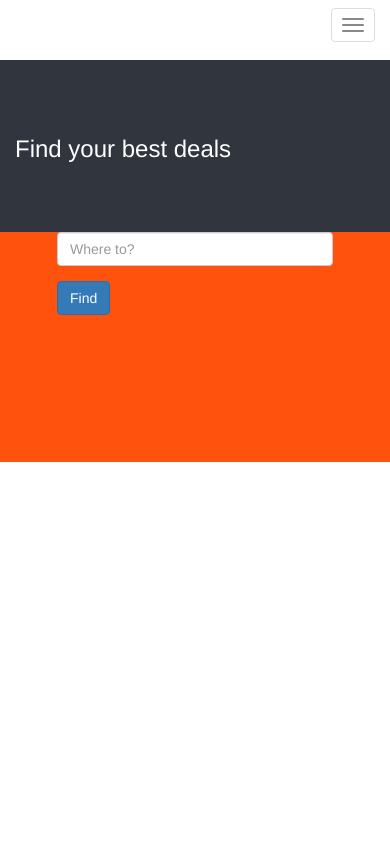
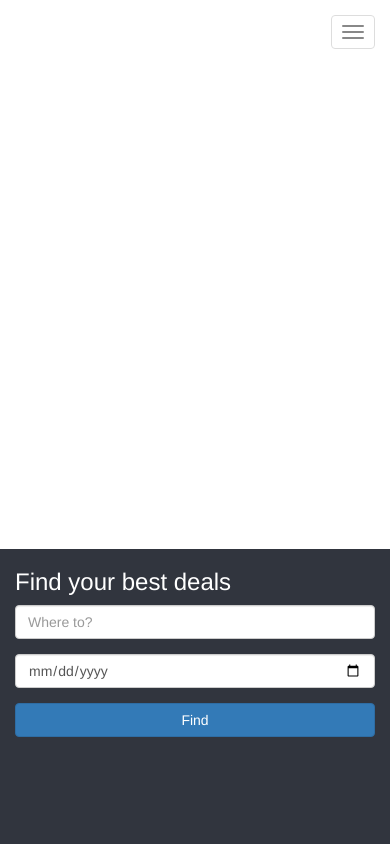
Before and after one commit to deal-thief/deal-thief, a Python web app: template deal_thief/templates/home.html in a window 390 px wide. Run offline with Jinja, Linux system fonts and the light colour scheme; the template is opened without the code that fills it, so the values that code supplies are empty; some libraries are stand-ins or nearby versions.

Commit message:
fix form display on mobile

```diff
--- a/deal_thief/static/assets/css/layout.css
+++ b/deal_thief/static/assets/css/layout.css
@@ -0,0 +1,3 @@
+#home-page {
+	height: 100vh;
+}
--- a/deal_thief/static/assets/css/modules.css
+++ b/deal_thief/static/assets/css/modules.css
@@ -3,10 +3,13 @@
 	border-color: transparent;
 }
 
+.navbar-default .navbar-header {
+	color: #FFF;
+	padding-top: 0.5em;
+}
+
 .navbar-default .navbar-brand {
-	color: #FFF;
 	padding: 0;
-	padding-top: 0.5em;
 }
 
 .navbar-default .navbar-brand img {
@@ -17,28 +20,23 @@
 	color: #FFF;
 }
 
-#search-section {
-	min-height: 230px;
-	background-color: #31353e;
+#navbar {
+	padding-top: 0.5em
 }
 
-#search-section #search-title {
-	padding-top: 4em;
+#slider {
+	height: 65%;
 }
 
-#search-section #search-form-container {
-	min-height: 230px;
-	background: #FF530D;
+#search-section {
+	height: 35%;
+	background-color: #31353e;
 }
 
 #search-section h3 {
 	color: #FFF
 }
 
-#search-section #search-form {
-	margin: 3em;
-	margin-top: 5em;
-}
 
 .form-signin {
   max-width: 330px;
@@ -80,3 +78,34 @@
   border-top-left-radius: 0;
   border-top-right-radius: 0;
 }
+
+
+@media only screen and (max-width: 767px) {
+	#search-form .btn {
+		width: 100%;
+	}
+}
+
+@media only screen and (min-width: 767px) {
+	#slider {
+		height: 75%;
+	}
+
+	#search-section {
+		height: 25%;
+	}
+
+	#search-section #search-title {
+		padding-top: 4em;
+	}
+
+	#search-section #search-form {
+		margin: 3em;
+		margin-top: 5em;
+	}
+
+	#search-section #search-form-container {
+		background: #FF530D;
+		height: 100%
+	}
+}
--- a/deal_thief/templates/home.html
+++ b/deal_thief/templates/home.html
@@ -10,7 +10,7 @@
 
 {% block body %}
 
-<main id="content" class="container-fluid">
+<main id="home-page" class="container-fluid">
   <section id="slider" class="row">
 		<div class="master-slider ms-skin-default" id="hotdeals-slider">
 			<div class="ms-slide">
@@ -40,7 +40,10 @@
 		<div id="search-form-container" class="col-sm-9">
 			<form id="search-form" class="form-inline">
 				<div class="form-group">
-					<input type="text" class="form-control" id="location" placeholder="Where to?">
+					<input type="text" class="form-control" id="location" name="location" placeholder="Where to?">
+				</div>
+				<div class="form-group">
+					<input type="date" class="form-control" id="date" name="date" value="{{ today_date }}"placeholder="Date">
 				</div>
 				<button type="submit" class="btn btn-primary">Find</button>
 			</form>
@@ -57,12 +60,11 @@
 	<script>
 			var slider = new MasterSlider();
 			slider.setup('hotdeals-slider' , {
-				layout: "fullscreen",
+				layout: 'autofill',
 				autoplay: true,
 				mouse: false,
 				view: 'flow',
 				shuffle: true,
-				fullscreenMargin: 230
 			});
 	</script>
 
--- a/deal_thief/views/default.py
+++ b/deal_thief/views/default.py
@@ -1,9 +1,10 @@
 from pyramid.view import view_config
 from ..models import User, Search
-
+from datetime import datetime
 
 @view_config(route_name='home', renderer='../templates/home.html')
 def home_view(request):
     return {
-        'page_title': 'Home'
+        'page_title': 'Home',
+        'today_date': datetime.now().strftime("%Y-%m-%d")
     }
```
